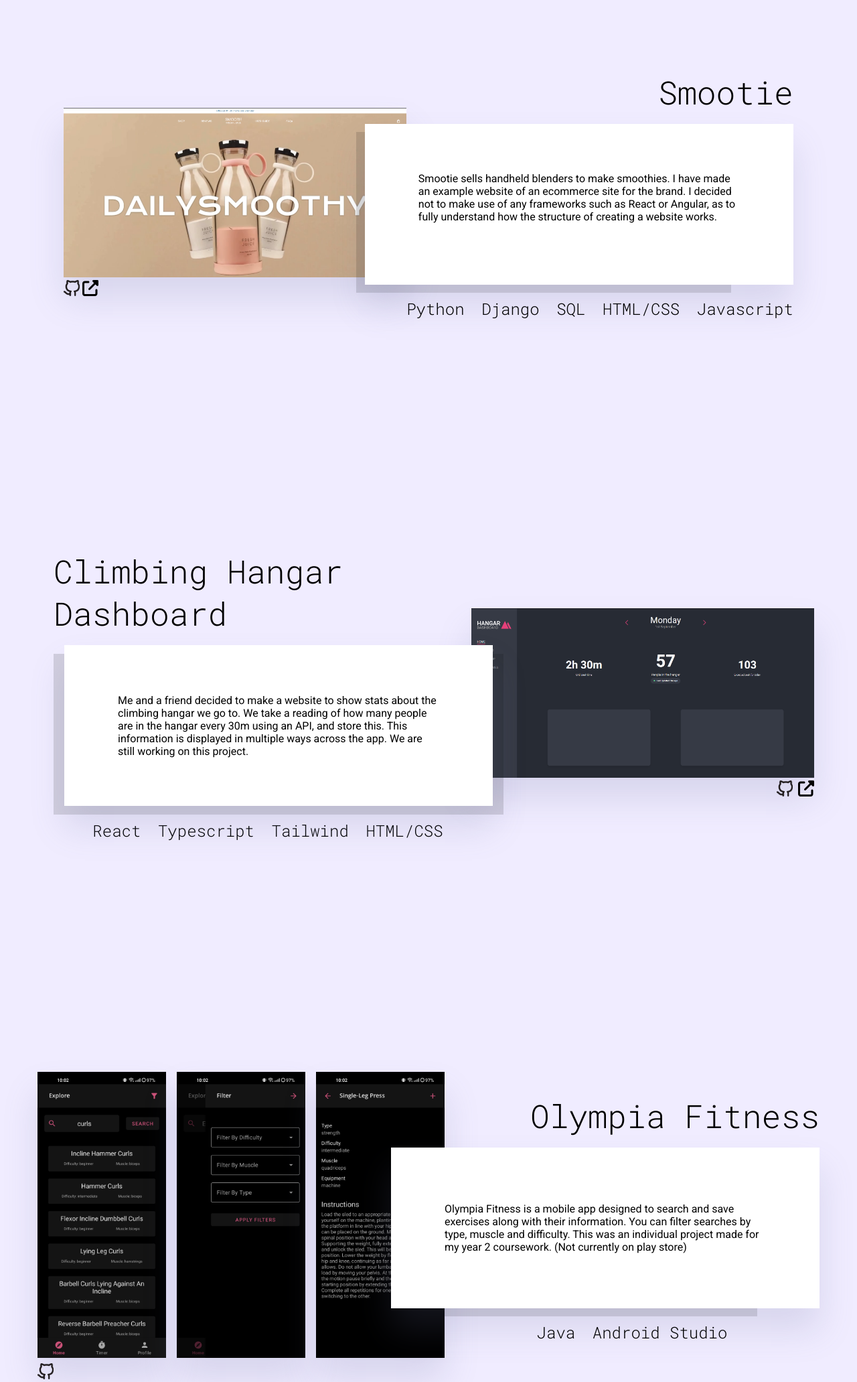
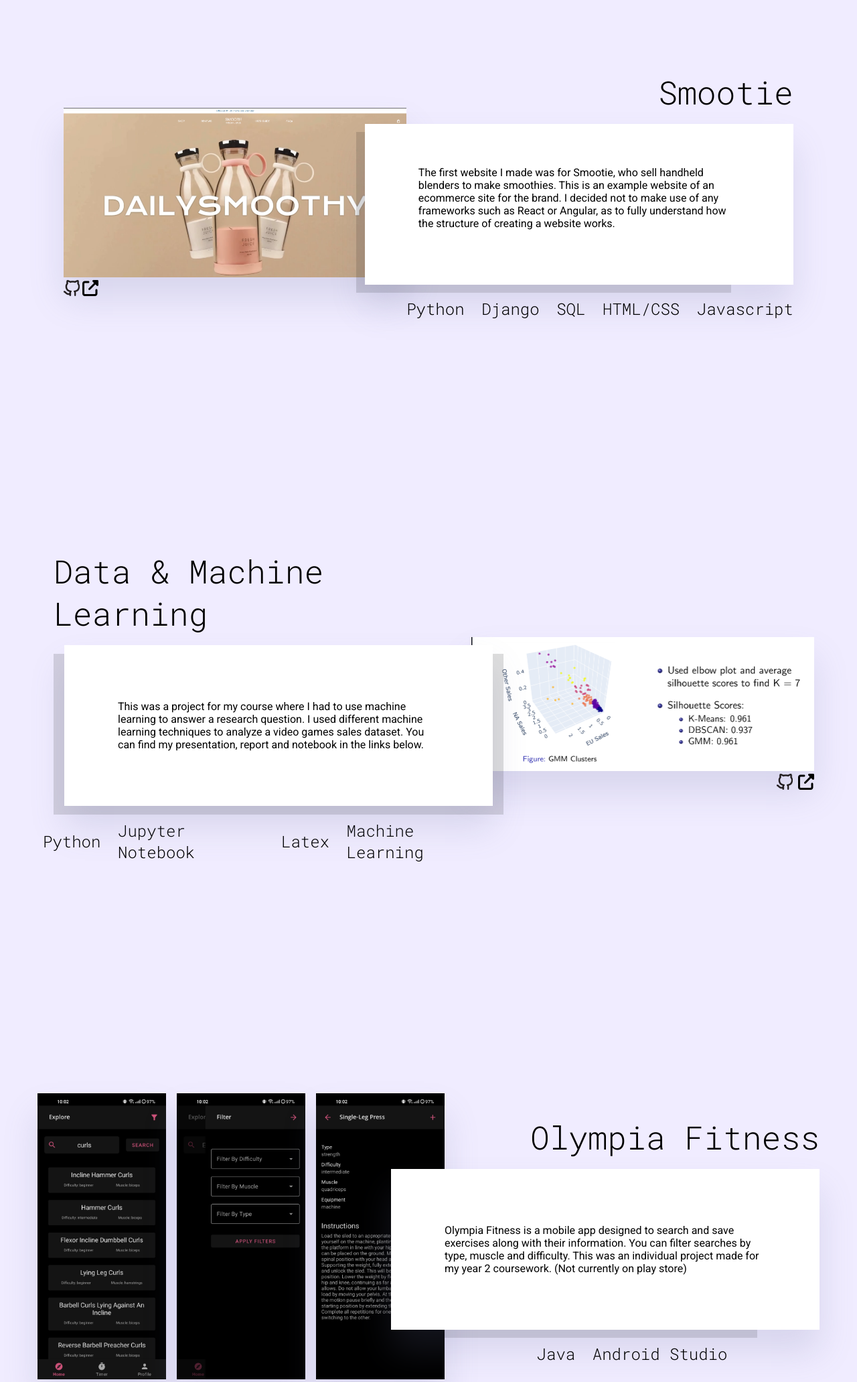
Before and after one commit to Josh-Cox/portfolio, a Flask app: page / in a window 1280 px wide. Shown: the part 1873-3936 px from the top of the page at 67% size. Run offline with Flask 3, Linux system fonts and the light colour scheme.

Commit message:
Updated Projects

```diff
--- a/templates/index.html
+++ b/templates/index.html
@@ -133,10 +133,11 @@
         <div class="project-details-content">
           <div class="white-box">
             <div class="project-text">
-              Smootie sells handheld blenders to make smoothies. I have made an
-              example website of an ecommerce site for the brand. I decided not
-              to make use of any frameworks such as React or Angular, as to
-              fully understand how the structure of creating a website works.<br />
+              The first website I made was for Smootie, who sell handheld
+              blenders to make smoothies. This is an example website of an
+              ecommerce site for the brand. I decided not to make use of any
+              frameworks such as React or Angular, as to fully understand how
+              the structure of creating a website works.<br />
               <br />
             </div>
           </div>
@@ -154,43 +155,40 @@
 
     <div class="project project-two">
       <div class="details-two project-details">
-        <div class="project-title title-two">Climbing Hangar Dashboard</div>
+        <div class="project-title title-two">Data & Machine Learning</div>
         <div class="project-details-content">
           <div class="white-two white-box">
             <div class="project-text">
-              Me and a friend decided to make a website to show stats about the
-              climbing hangar we go to. We take a reading of how many people are
-              in the hangar every 30m using an API, and store this. This
-              information is displayed in multiple ways across the app. We are
-              still working on this project.
+              This was a project for my course where I had to use machine
+              learning to answer a research question. I used different machine
+              learning techniques to analyze a video games sales dataset. You
+              can find my presentation, report and notebook in the links below.
             </div>
           </div>
           <div class="grey-two grey-box"></div>
         </div>
         <div class="technologies-used">
-          <p>React</p>
-          <p>Typescript</p>
-          <p>Tailwind</p>
-          <p>HTML/CSS</p>
+          <p>Python</p>
+          <p>Jupyter Notebook</p>
+          <p>Latex</p>
+          <p>Machine Learning</p>
         </div>
       </div>
 
       <div class="project-example">
         <div class="project-img img-two">
           <img
-            src="{{ url_for('static', filename='img/hangar-dashboard.png') }}"
+            src="{{ url_for('static', filename='img/vid_games_example.png') }}"
             alt=""
           />
         </div>
         <div class="links-two project-links">
-          <a
-            target="_blank"
-            href="https://github.com/itselectroz/climbing-hangar-dashboard"
+          <a target="_blank" href="https://github.com/Josh-Cox/ML-Game-Sales"
             ><img
               src="{{ url_for('static', filename='img/github_outline.png') }}"
               alt=""
           /></a>
-          <a target="_blank" href="https://climbing-hangar-dashboard.web.app/"
+          <a target="_blank" href="https://youtu.be/kPiN1Kdv4fw"
             ><img
               src="{{ url_for('static', filename='img/open_in_new_outline.svg') }}"
               alt=""
@@ -243,6 +241,53 @@
   </div>
 </div>
 
+<div class="project project-two">
+  <div class="details-two project-details">
+    <div class="project-title title-two">Climbing Hangar Dashboard</div>
+    <div class="project-details-content">
+      <div class="white-two white-box">
+        <div class="project-text">
+          Me and a friend decided to make a website to show stats about the
+          climbing hangar we go to. We take a reading of how many people are in
+          the hangar every 30m using an API, and store this. This information is
+          displayed in multiple ways across the app. We are still working on
+          this project.
+        </div>
+      </div>
+      <div class="grey-two grey-box"></div>
+    </div>
+    <div class="technologies-used">
+      <p>React</p>
+      <p>Typescript</p>
+      <p>Tailwind</p>
+      <p>HTML/CSS</p>
+    </div>
+  </div>
+
+  <div class="project-example">
+    <div class="project-img img-two">
+      <img
+        src="{{ url_for('static', filename='img/hangar-dashboard.png') }}"
+        alt=""
+      />
+    </div>
+    <div class="links-two project-links">
+      <a
+        target="_blank"
+        href="https://github.com/itselectroz/climbing-hangar-dashboard"
+        ><img
+          src="{{ url_for('static', filename='img/github_outline.png') }}"
+          alt=""
+      /></a>
+      <a target="_blank" href="https://climbing-hangar-dashboard.web.app/"
+        ><img
+          src="{{ url_for('static', filename='img/open_in_new_outline.svg') }}"
+          alt=""
+      /></a>
+    </div>
+  </div>
+</div>
+
 <div id="contact" class="contact-section">
   <div class="contact-container">
     <div class="contact-title sub-heading">Contact Me</div>
```
Also changed, not shown: static/img/vid_games_example.png (added).
